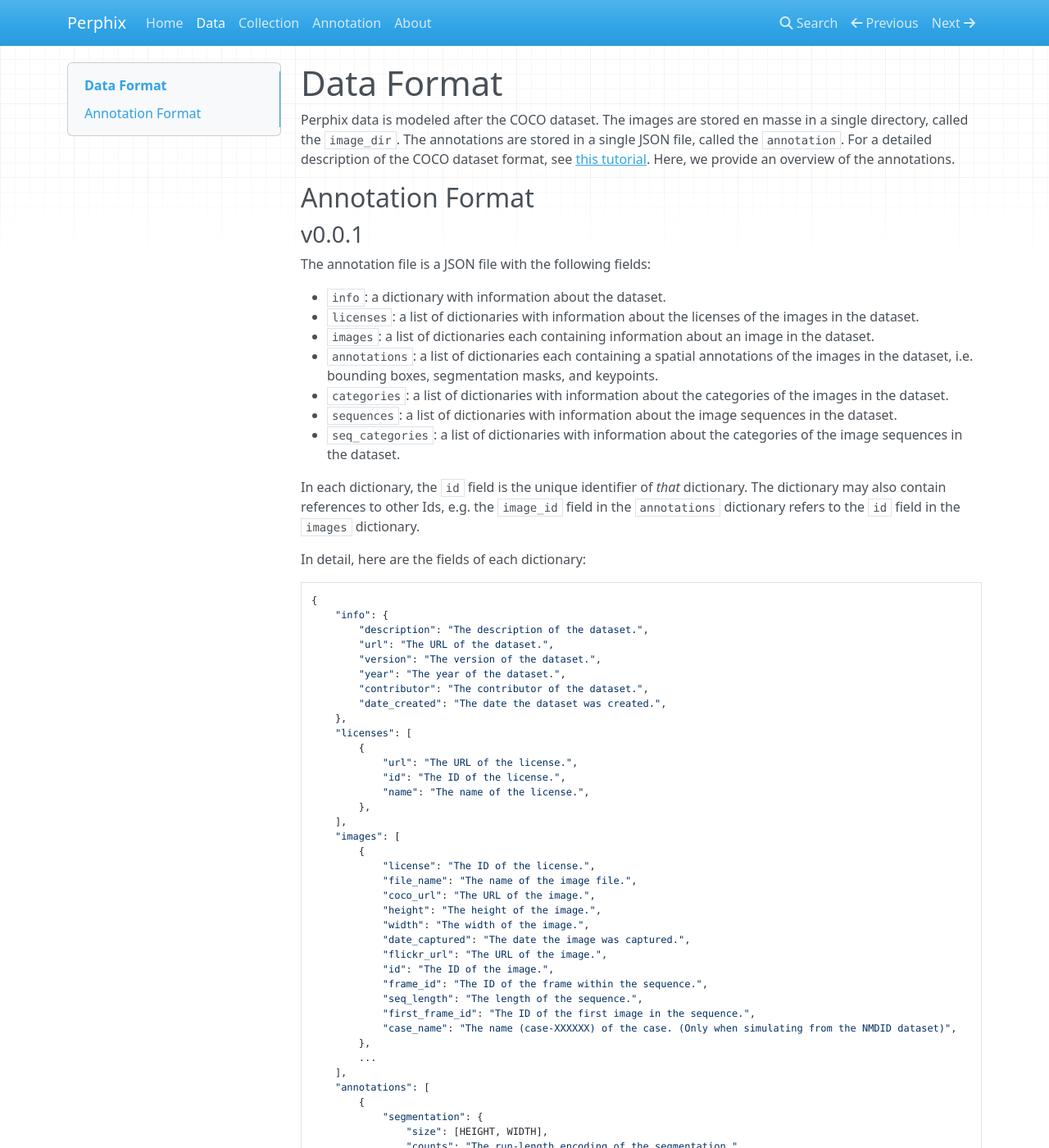
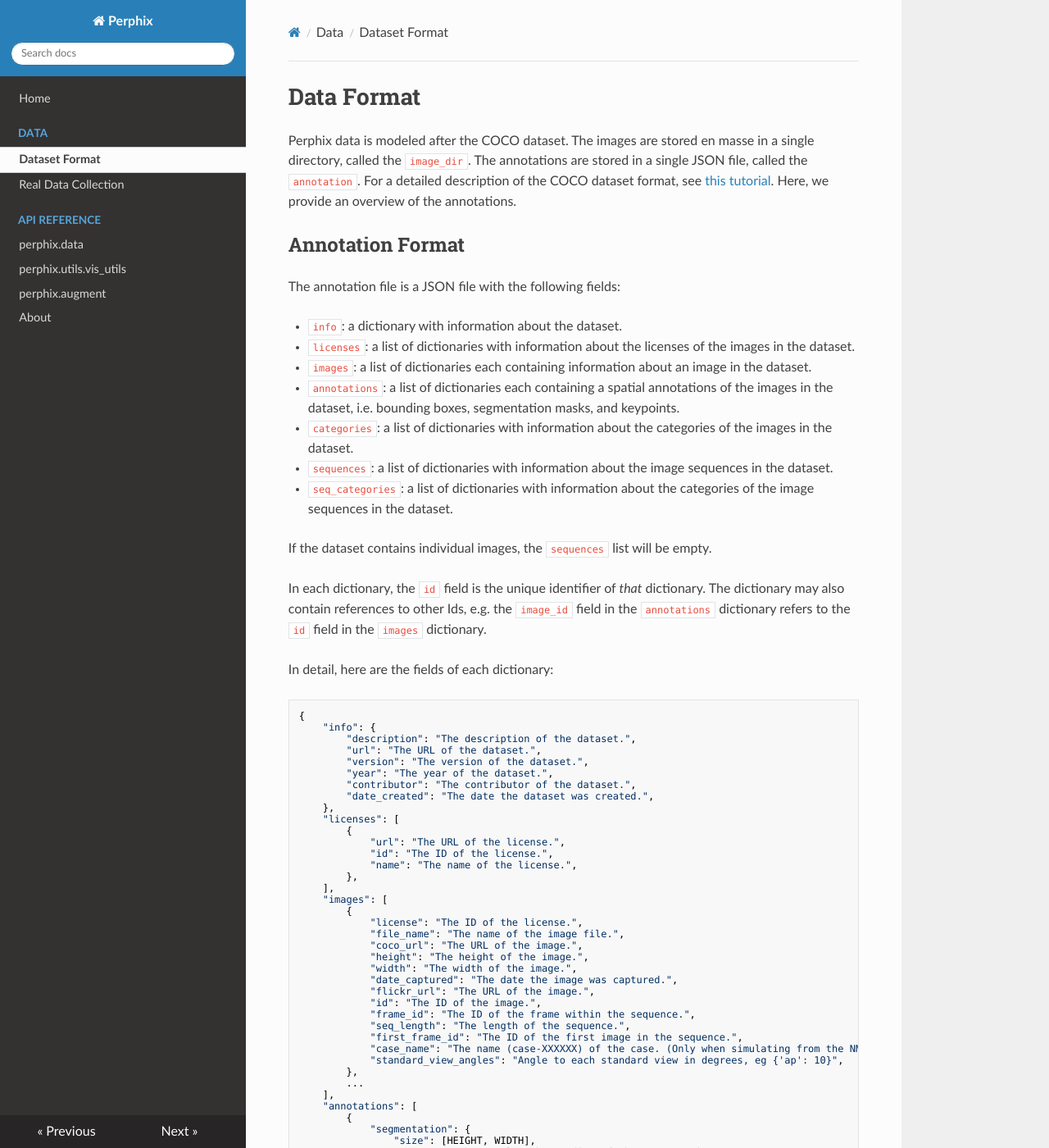
Before and after one commit to arcadelab/perphix, an MkDocs documentation site: the page built from docs/data/format.md, in a window 1280 px wide and 1400 px high. Shown: the whole window at 82% size. Built offline with MkDocs 1.6.1, drawn with Linux system fonts in a browser that asks for light colours; nearby versions of some CDN libraries; some of the changed text lies outside the part shown.

````diff
--- a/docs/data.md
+++ b/docs/data/format.md
@@ -7,104 +7,6 @@ tutorial](https://www.immersivelimit.com/tutorials/create-coco-annotations-from-
 Here, we provide an overview of the annotations.
 
 ## Annotation Format
-
-### v0.0.1
-
-The annotation file is a JSON file with the following fields:
-
-- `info`: a dictionary with information about the dataset.
-- `licenses`: a list of dictionaries with information about the licenses of the images in the dataset.
-- `images`: a list of dictionaries each containing information about an image in the dataset.
-- `annotations`: a list of dictionaries each containing a spatial annotations of the images in the dataset, i.e. bounding boxes, segmentation masks, and keypoints.
-- `categories`: a list of dictionaries with information about the categories of the images in the dataset.
-- `sequences`: a list of dictionaries with information about the image sequences in the dataset.
-- `seq_categories`: a list of dictionaries with information about the categories of the image sequences in the dataset.
-
-In each dictionary, the `id` field is the unique identifier of *that* dictionary. The dictionary may
-also contain references to other Ids, e.g. the `image_id` field in the `annotations` dictionary
-refers to the `id` field in the `images` dictionary.
-
-In detail, here are the fields of each dictionary:
-
-```json
-{
-    "info": {
-        "description": "The description of the dataset.",
-        "url": "The URL of the dataset.",
-        "version": "The version of the dataset.",
-        "year": "The year of the dataset.",
-        "contributor": "The contributor of the dataset.",
-        "date_created": "The date the dataset was created.",
-    },
-    "licenses": [
-        {
-            "url": "The URL of the license.",
-            "id": "The ID of the license.",
-            "name": "The name of the license.",
-        },
-    ],
-    "images": [
-        {
-            "license": "The ID of the license.",
-            "file_name": "The name of the image file.",
-            "coco_url": "The URL of the image.",
-            "height": "The height of the image.",
-            "width": "The width of the image.",
-            "date_captured": "The date the image was captured.",
-            "flickr_url": "The URL of the image.",
-            "id": "The ID of the image.",
-            "frame_id": "The ID of the frame within the sequence.",
-            "seq_length": "The length of the sequence.",
-            "first_frame_id": "The ID of the first image in the sequence.",
-            "case_name": "The name (case-XXXXXX) of the case. (Only when simulating from the NMDID dataset)",
-        },
-        ...
-    ],
-    "annotations": [
-        {
-            "segmentation": {
-                "size": [HEIGHT, WIDTH],
-                "counts": "The run-length encoding of the segmentation.",
-            },
-            "area": "The area of the object.",
-            "iscrowd": "Whether the object is a crowd.",
-            "image_id": "The ID of the image.",
-            "bbox": "The bounding box of the object.",
-            "category_id": "The ID of the category.",
-            "id": "The ID of the annotation.",
-            "track_id": "A unique ID for this instance of the object.",
-        },
-        ...
-    ],
-    "sequences": [
-        {
-            "id": "The ID of the sequence.",
-            "first_frame_id": "The ID of the first frame in the sequence.",
-            "seq_length": "The length of the sequence.",
-            "seq_category_id": "The id of the sequence category.",
-        }
-    ],
-    "categories": [
-        {
-            "supercategory": "The supercategory of the category.",
-            "id": "The ID of the category.",
-            "name": "The name of the category.",
-        },
-        ...
-    ],
-    "seq_categories": [
-        {
-            "supercategory": "The supercategory of the sequence category.",
-            "id": "The ID of the sequence category.",
-            "name": "The name of the sequence category.",
-        }
-    }
-}
-```
-
-### v0.0.2
-
-This version is updated to include classes which each image may belong to. In this case, we classify the images based on their view.
 
 The annotation file is a JSON file with the following fields:
 
--- a/mkdocs.yml
+++ b/mkdocs.yml
@@ -2,15 +2,20 @@ site_name: Perphix
 site_url: https://example.com/
 nav:
   - Home: index.md
-  - Data: data.md
-  - Collection: collection.md
-  - Annotation: annotation.md
+  - Data:
+    - Dataset Format: data/format.md
+    - Real Data Collection: data/collection.md
+  - API Reference:
+    - perphix.data: reference/data.md
+    - perphix.utils.vis_utils: reference/vis_utils.md
+    - perphix.augment: reference/augment.md
   - About: about.md
 
 theme:
-  name: mkdocs
+  name: readthedocs
   features:
     - content.code.copy
+  navigation_depth: 1
 
 markdown_extensions:
   - pymdownx.highlight:
@@ -20,3 +25,8 @@ markdown_extensions:
   - pymdownx.inlinehilite
   - pymdownx.snippets
   - pymdownx.superfences
+
+
+plugins:
+  - search
+  - mkdocstrings
--- a/requirements.txt
+++ b/requirements.txt
@@ -15,3 +15,4 @@ toml
 # Docs
 mkdocs
 pymdown-extensions
+mkdocstrings[python]
````
Also changed, not shown: docs/about.md (+1 -1 lines), docs/data/collection.md (renamed from docs/collection.md, +2 -2 lines), docs/index.md (+1 -8 lines), docs/reference/augment.md (added, +3 -0 lines), docs/reference/data.md (added, +22 -0 lines), docs/reference/deidentify.md (added, +11 -0 lines), docs/reference/vis_utils.md (added, +11 -0 lines), docs/annotation.md (deleted).
